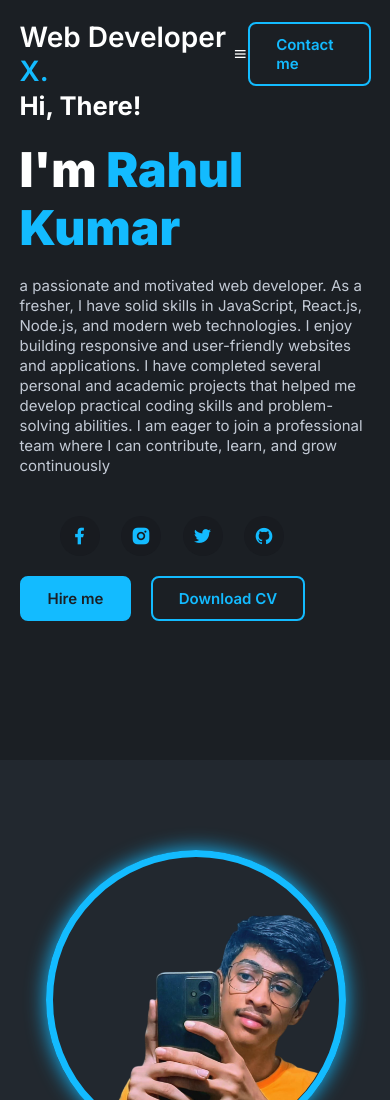
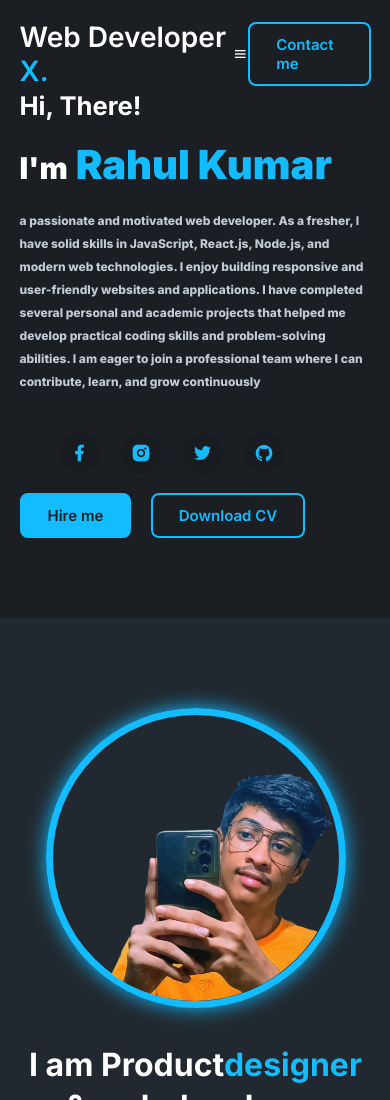
Before and after one commit to kumar9034/-My-website, a plain HTML site: page index.html in a window 390 px wide. Shown: the top 1100 px of the page. Drawn offline with nearby package versions, Linux system fonts and the light colour scheme; files whose address does not match are found by name.

Commit message:
Update style.css

```diff
--- a/style.css
+++ b/style.css
@@ -485,8 +485,19 @@ form .send-btn:hover{
 @media (max-width: 680px){
     .main-contact p{
         width: 100%;
+        font-size: 12px;
+        font-weight: 800;
+        line-height: 23px;
     }
+    .hero{
+        height: auto;
 }
+      .hero span{
+        font-size: 40px;
+    }
+    .hero h1{
+        font-size: 30px;
+    }
 
 @media (max-width: 470px){
     :root{
```
